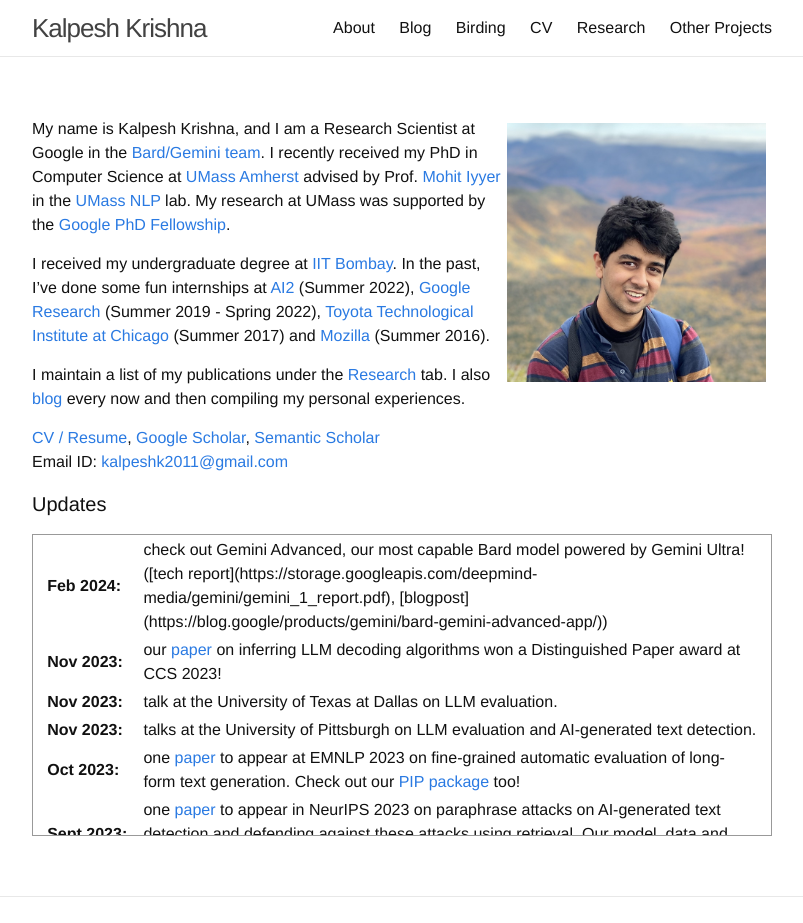
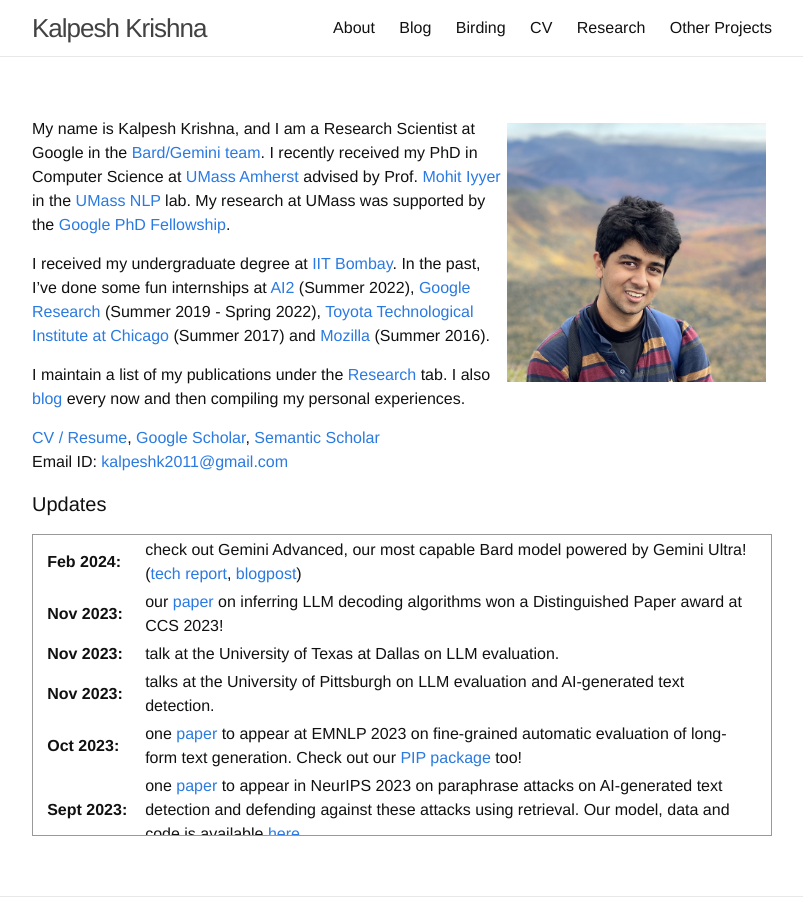
Before and after one commit to martiansideofthemoon/martiansideofthemoon.github.io, a Jekyll site: the page built from index.md, in a window 1280 px wide, cut to the strip 0-923 px from the top of the page. Shown: the whole strip, without its empty margins (238-1041 px from the left). Built offline with Jekyll 4.4.1, drawn with Linux system fonts in a browser that asks for light colours; comment, search, counter and statistics services are not loaded; part of the change alters nothing that is shown.

Commit message:
Update index.md

```diff
--- a/index.md
+++ b/index.md
@@ -20,7 +20,7 @@ Email ID: [kalpeshk2011@gmail.com](mailto:kalpeshk2011@gmail.com)
 <table>
 <col width="100px">
 <col width="650px">
-  <tr><td><b>Feb 2024:</b></td><td>check out Gemini Advanced, our most capable Bard model powered by Gemini Ultra! ([tech report](https://storage.googleapis.com/deepmind-media/gemini/gemini_1_report.pdf), [blogpost](https://blog.google/products/gemini/bard-gemini-advanced-app/))</td></tr>
+  <tr><td><b>Feb 2024:</b></td><td>check out Gemini Advanced, our most capable Bard model powered by Gemini Ultra! (<a href="https://storage.googleapis.com/deepmind-media/gemini/gemini_1_report.pdf">tech report</a>, <a href="https://blog.google/products/gemini/bard-gemini-advanced-app/">blogpost</a>)</td></tr>
   <tr><td><b>Nov 2023:</b></td><td>our <a href="https://arxiv.org/abs/2303.04729">paper</a> on inferring LLM decoding algorithms won a Distinguished Paper award at CCS 2023!</td></tr>
   <tr><td><b>Nov 2023:</b></td><td>talk at the University of Texas at Dallas on LLM evaluation.</td></tr>
   <tr><td><b>Nov 2023:</b></td><td>talks at the University of Pittsburgh on LLM evaluation and AI-generated text detection.</td></tr>
```
